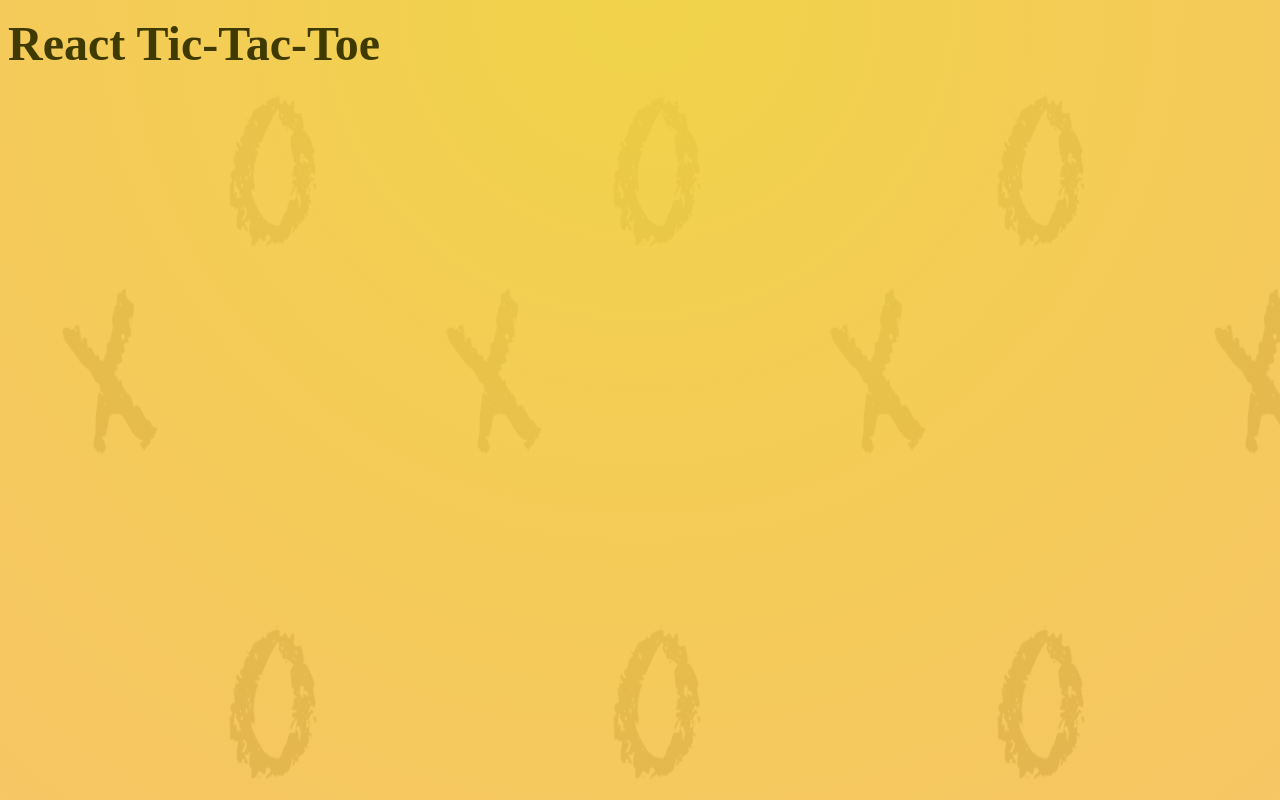
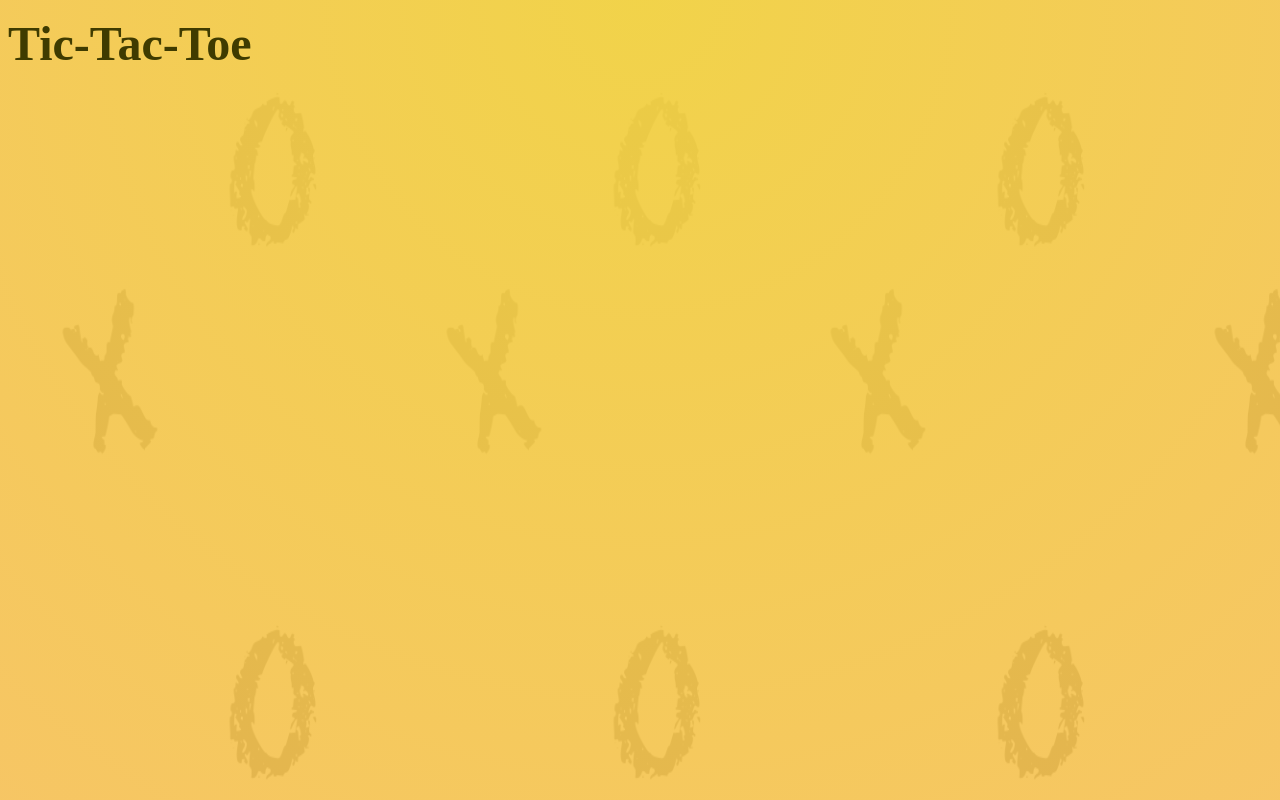
Before and after one commit to AndriiRod/tic-tac-toe-react, a React (Vite) app: page / in a window 1280 px wide. Shown: the top 800 px of the page. Built offline with nearby package versions, Linux system fonts and the light colour scheme; a web font is replaced by a local one.

Commit message:
Update App.jsx

```diff
--- a/src/App.jsx
+++ b/src/App.jsx
@@ -1,10 +1,5 @@
-
 function App() {
-
-
-  return (
-    <h1>React Tic-Tac-Toe</h1>
-  )
+  return <h1>Tic-Tac-Toe</h1>;
 }
 
-export default App
+export default App;
```
